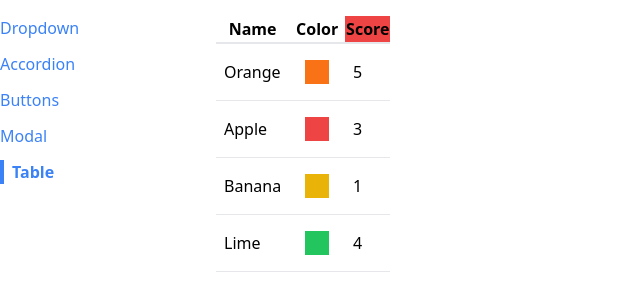
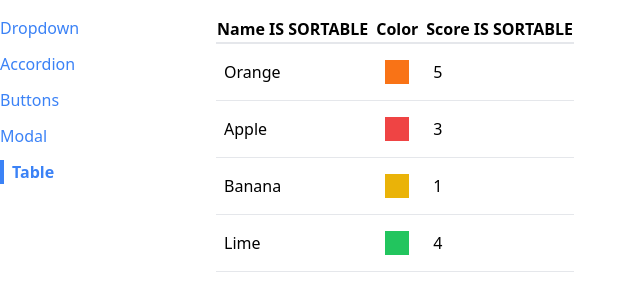
Before and after one commit to sujitoic999/Table_Grider, a React (Create React App) app: page /table in a window 1280 px wide. Shown: the top 300 px of the page, without its empty margins (0-640 px from the left). Built offline with nearby package versions, Linux system fonts and the light colour scheme.

Commit message:
completed till video 270

```diff
--- /dev/null
+++ b/src/components/SortableTable.js
@@ -0,0 +1,21 @@
+import React from "react";
+import Table from "./Table";
+
+const SortableTable = (props) => {
+  const { config } = props;
+
+  const updatedConfig = config.map((column) => {
+    if (!column.sortValue) {
+      return column;
+    }
+
+    return {
+      ...column,
+      header: () => <th>{column.label} IS SORTABLE</th>,
+    };
+  });
+
+  return <Table {...props} config={updatedConfig} />;
+};
+
+export default SortableTable;
--- a/src/pages/TablePage.js
+++ b/src/pages/TablePage.js
@@ -1,4 +1,5 @@
-import Table from "../components/Table";
+// import Table from "../components/Table";
+import SortableTable from "../components/SortableTable";
 
 function TablePage() {
   const data = [
@@ -12,6 +13,7 @@ function TablePage() {
     {
       label: "Name",
       render: (fruit) => fruit.name,
+      sortValue: (fruit) => fruit.name,
     },
     {
       label: "Color",
@@ -20,11 +22,8 @@ function TablePage() {
     {
       label: "Score",
       render: (fruit) => fruit.score, //this is nothing but a function, render is defined inside the object
-      header: () => (
-        <th className="bg-red-500">
-          Score
-        </th>
-      ),
+      header: () => <th className="bg-red-500">Score</th>,
+      sortValue: (fruit) => fruit.score,
     },
   ];
 
@@ -34,7 +33,7 @@ function TablePage() {
 
   return (
     <div>
-      <Table data={data} config={config} keyFn={keyFn} />
+      <SortableTable data={data} config={config} keyFn={keyFn} />
     </div>
   );
 }
```
